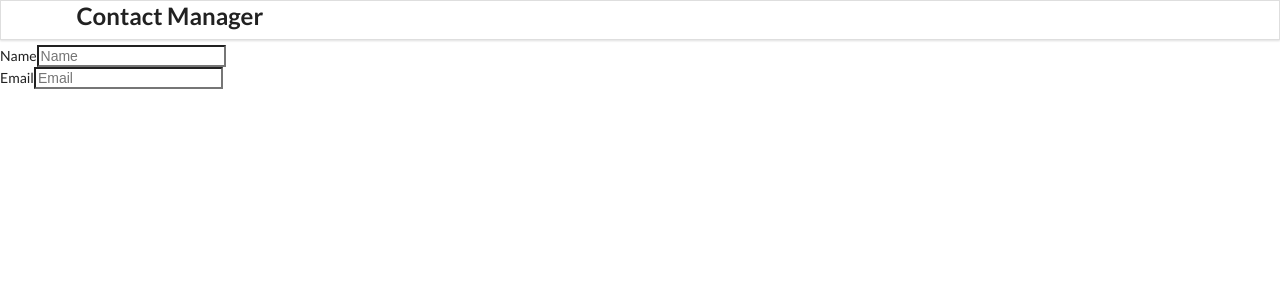
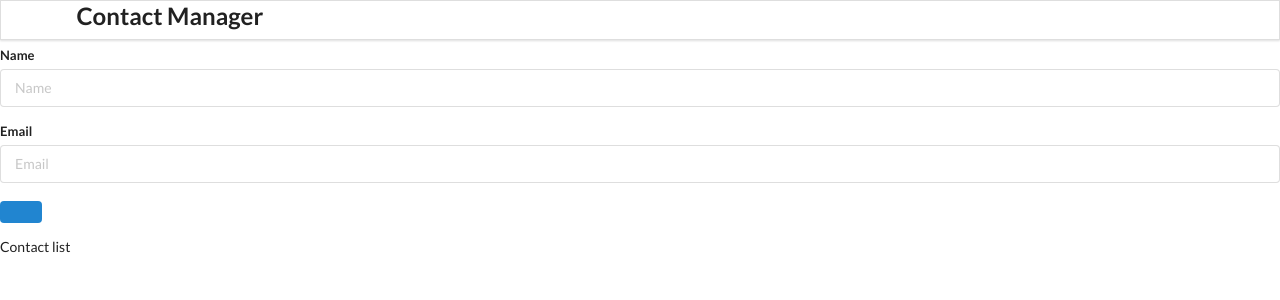
Before and after one commit to sheelaadhikari/React, a React (Create React App) app: page / in a window 1280 px wide. Shown: the top 300 px of the page. Built offline with nearby package versions, Linux system fonts and the light colour scheme.

Commit message:
contact list

```diff
--- a/src/components/AddContact.js
+++ b/src/components/AddContact.js
@@ -1,19 +1,20 @@
 import React from 'react';
 
-class AddContact extends React.Component{
-    render(){
-        return(
-            <div className='ui-main'>
-                <h2>AddContact</h2>
-                <form className='ui-form'>
+class AddContact extends React.Component {
+    render() {
+        return (
+            <div className='ui main'>
+                <h2> AddContact </h2>
+                <form className='ui form'>
                     <div className='field'>
                         <label>Name</label>
-                          <input type='text' name='name' placeholder='Name'/>
+                        <input type='text' name='name' placeholder='Name' />
                     </div>
                     <div className='field'>
                         <label>Email</label>
-                          <input type='text' name='email' placeholder='Email'/>
+                        <input type='text' name='email' placeholder='Email' />
                     </div>
+                    <button className='ui button blue'></button>
                 </form>
             </div>
         )
--- a/src/components/App.js
+++ b/src/components/App.js
@@ -2,6 +2,8 @@ import React from 'react';
 import AddContact from './AddContact';
 import './App.css';
 import Header from './Header';
+import ContactList from './ContactList';
+
 
 
 
@@ -10,7 +12,7 @@ function App() {
     <div>
       <Header></Header>
       <AddContact></AddContact>
-      {/* < ContactList></ContactList> */}
+      < ContactList></ContactList>
     </div>
   );
 }
--- a/src/components/ContactList.js
+++ b/src/components/ContactList.js
@@ -0,0 +1,10 @@
+import React from "react";
+const ContactList = () => {
+    return(
+        <div className="ui celled list">Contact list</div>
+    );
+
+
+}
+
+export default ContactList;
--- a/src/components/Header.js
+++ b/src/components/Header.js
@@ -8,6 +8,6 @@ function Header() {
             </div>
         </div>
     );
-}
+};
 
 export default Header;
```
